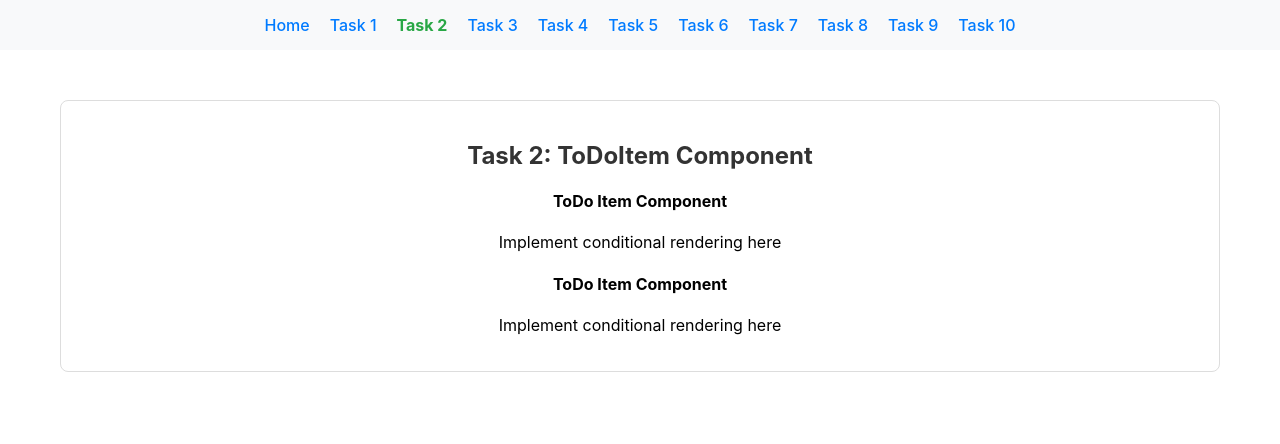
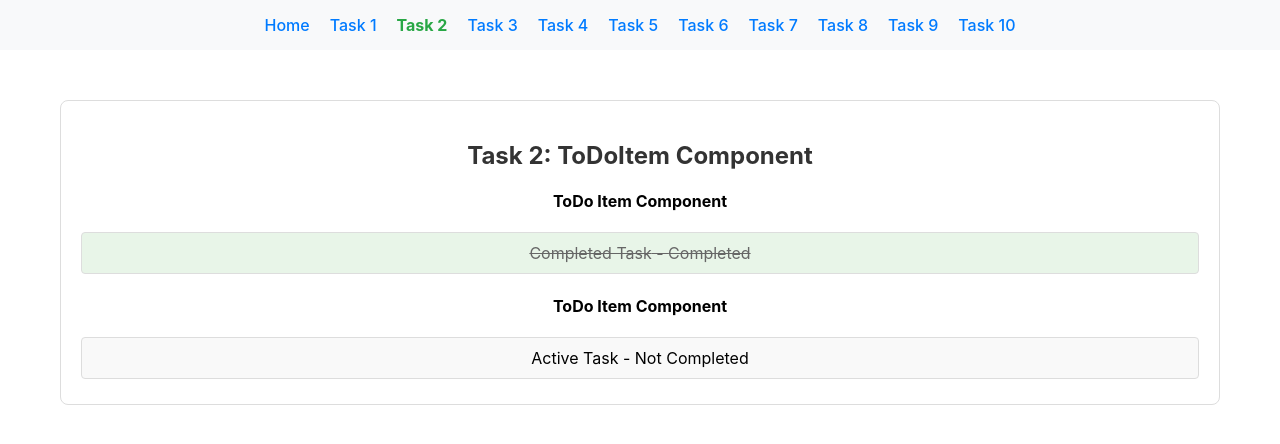
Before and after one commit to alr0412/node.js-pre-training-assignment-solution, a React (Create React App) app in the folder React-CSS/react-todo-app/: page /task-02 in a window 1280 px wide. Shown: the top 444 px of the page. Built offline with nearby package versions, Linux system fonts and the light colour scheme.

Commit message:
solve React-CSS task 2

```diff
--- a/React-CSS/react-todo-app/src/solutions/task-02/ToDoItem.tsx
+++ b/React-CSS/react-todo-app/src/solutions/task-02/ToDoItem.tsx
@@ -50,7 +50,9 @@ export const ToDoItem: React.FC<TodoItemProps> = ({ todo }) => {
     <div>
       {/* TODO: Replace this with your implementation */}
       <h4>ToDo Item Component</h4>
-      <p>Implement conditional rendering here</p>
+      <p className = {`todo-item ${todo.completed ? 'completed' : 'active'}`}>
+        {todo.title} - {todo.completed?'Completed':'Not Completed'}
+      </p>
     </div>
   );
 };
--- /dev/null
+++ b/React-CSS/react-todo-app/src/solutions/task-02/ToDoItemStyle.css
@@ -0,0 +1,9 @@
+
+.todo-item.completed {
+  background-color: #e8f5e9;
+  opacity: 0.7;
+}
+
+.todo-item.active {
+  background-color: #bbbbbb;
+}
```
